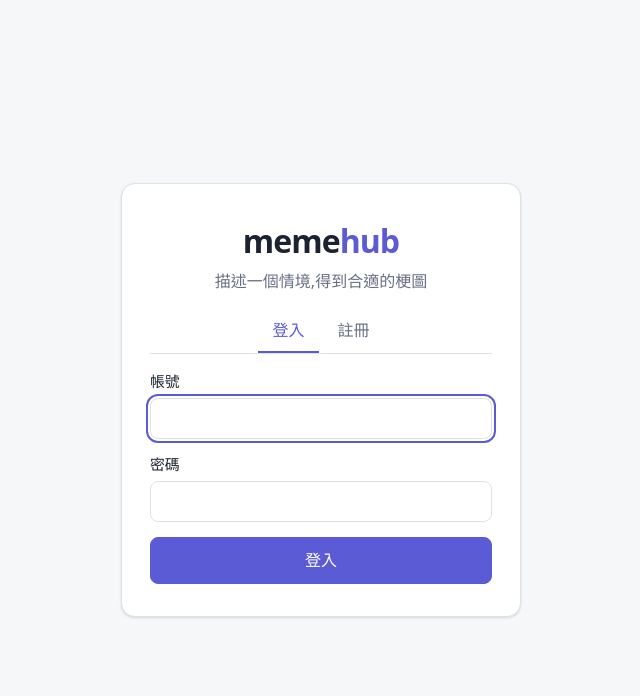
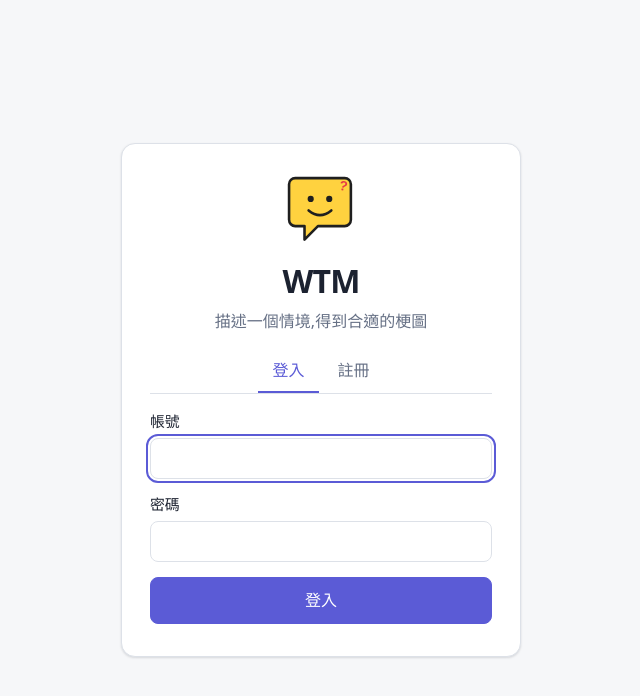
Before and after one commit to chun-wei0413/WTM, a React (Vite) app in the folder web/: page /login in a window 1280 px wide. Shown: the top 696 px of the page, without its empty margins (319-959 px from the left). Built offline with nearby package versions, Linux system fonts and the light colour scheme.

Commit message:
[Feature Addition] Show the WTM logo in the top bar, the sign-in page and as the favicon

```diff
--- a/web/index.html
+++ b/web/index.html
@@ -4,7 +4,8 @@
     <meta charset="UTF-8" />
     <meta name="viewport" content="width=device-width, initial-scale=1.0" />
     <meta name="color-scheme" content="light dark" />
-    <title>wtm</title>
+    <title>WTM</title>
+    <link rel="icon" type="image/svg+xml" href="/logo-mark.svg" />
   </head>
   <body>
     <div id="root"></div>
--- a/web/src/components/Layout.tsx
+++ b/web/src/components/Layout.tsx
@@ -7,7 +7,8 @@ export function Layout() {
     <div className="app">
       <header className="topbar">
         <NavLink to="/" className="brand">
-          WTM
+          <img src="/logo-mark.svg" alt="" className="brand-mark" />
+          <span className="brand-name">WTM</span>
         </NavLink>
         <nav aria-label="主選單">
           <NavLink to="/" end>
--- a/web/src/pages/LoginPage.tsx
+++ b/web/src/pages/LoginPage.tsx
@@ -40,7 +40,8 @@ export function LoginPage() {
     <div className="auth-page">
       <div className="auth-card">
         <h1 className="auth-brand">
-          meme<span>hub</span>
+          <img src="/logo-mark.svg" alt="" className="brand-mark brand-mark-large" />
+          WTM
         </h1>
         <p className="auth-tagline">描述一個情境,得到合適的梗圖</p>
 
--- a/web/src/styles.css
+++ b/web/src/styles.css
@@ -97,8 +97,19 @@ kbd {
   color: var(--text);
   letter-spacing: -0.02em;
 }
-.brand span {
-  color: var(--accent);
+.brand {
+  display: inline-flex;
+  align-items: center;
+  gap: 0.5rem;
+}
+.brand-mark {
+  height: 2rem;
+  width: auto;
+}
+.brand-mark-large {
+  display: block;
+  height: 4.5rem;
+  margin: 0 auto 0.5rem;
 }
 .topbar nav {
   display: flex;
```
Also changed, not shown: web/public/logo-mark.svg (added).
